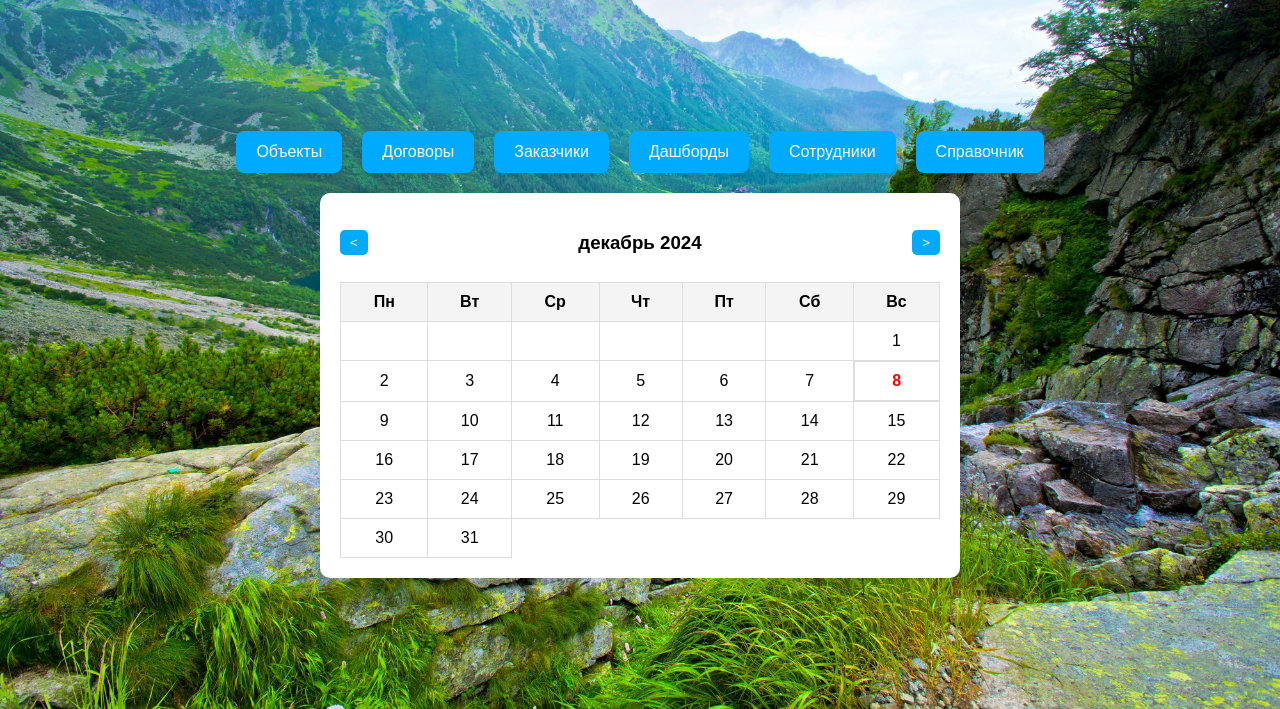
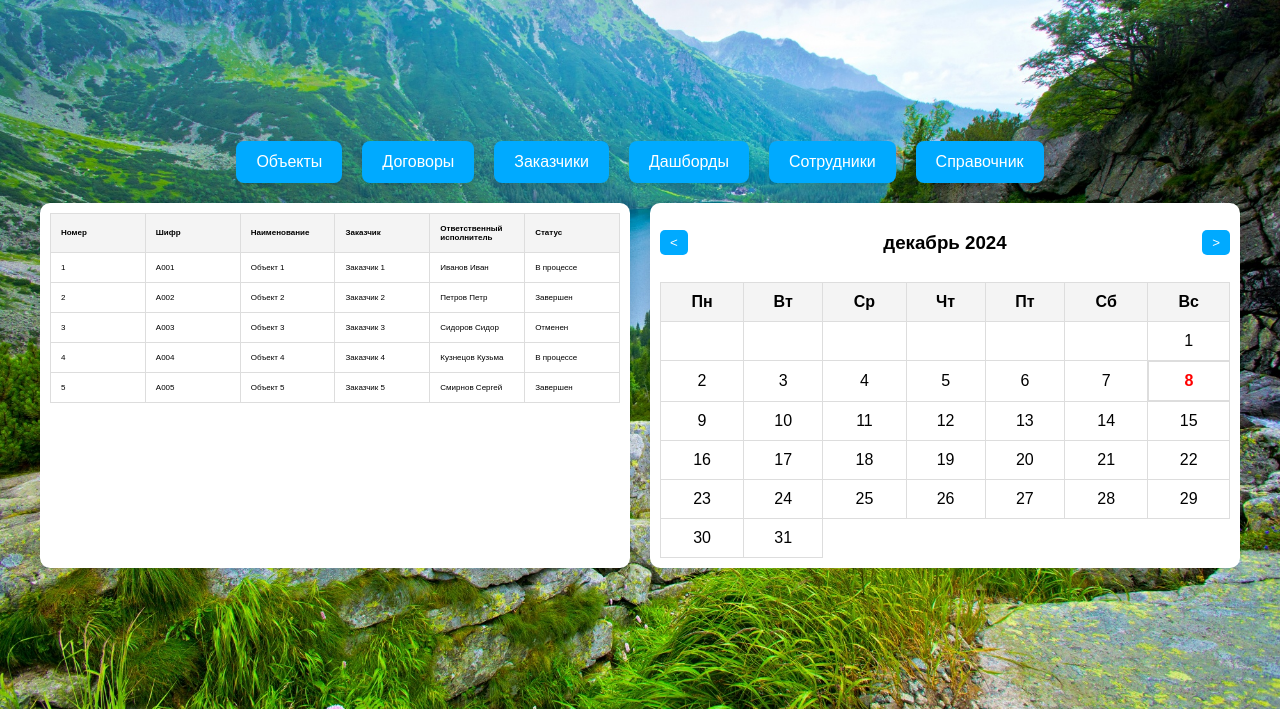
Before and after one commit to DataProRU/Tingidis, a FastAPI app: template templates/welcome.html in a window 1280 px wide. Shown: the part 91-800 px from the top of the page. Run offline with FastAPI, Linux system fonts and the light colour scheme; the template is opened without the code that fills it, so the values that code supplies are empty; parts of the project's set-up code (start-up, migrations or seed data) failed here and were passed over.

Commit message:
add new widget

```diff
--- a/templates/welcome.html
+++ b/templates/welcome.html
@@ -14,7 +14,7 @@
             background-image: url('/static/img/bg.jpg');
             background-size: cover;
             background-position: center;
-            font-family: Arial, sans-serif; /* Added font for consistency */
+            font-family: Arial, sans-serif;
         }
 
         .header {
@@ -34,7 +34,7 @@
             margin: 0;
             font-size: 24px;
             color: #333;
-            text-align: center; /* Improved alignment for various devices */
+            text-align: center;
         }
 
         .section-center {
@@ -62,7 +62,7 @@
             border-radius: 8px;
             font-size: 16px;
             transition: background-color 0.3s ease, transform 0.3s ease;
-            box-shadow: 0 4px 6px rgba(0, 0, 0, 0.1); /* Added shadow for button */
+            box-shadow: 0 4px 6px rgba(0, 0, 0, 0.1);
         }
 
         .welcome-btn:hover {
@@ -84,14 +84,40 @@
             justify-content: center;
         }
 
-        .calendar-widget {
+        .widget-container {
+            display: flex;
+            gap: 20px;
+            width: 100%;
+            max-width: 1200px;
+            margin-top: 20px;
+        }
+
+        .table-widget, .calendar-widget {
             background-color: #fff;
             border-radius: 10px;
             box-shadow: 0 0 10px rgba(0, 0, 0, 0.1);
-            padding: 20px;
-            margin-top: 20px;
+            padding: 10px;
+            flex: 1;
+        }
+
+        .table-widget table {
             width: 100%;
-            max-width: 600px;
+            border-collapse: collapse;
+            table-layout: fixed;
+            word-wrap: break-word;
+        }
+
+        .table-widget th, .table-widget td {
+            border: 1px solid #ddd;
+            padding: 10px;
+            text-align: left;
+            overflow: hidden;
+            text-overflow: ellipsis;
+            font-size:50%;
+        }
+
+        .table-widget th {
+            background-color: #f4f4f4;
         }
 
         .calendar-header {
@@ -140,7 +166,7 @@
             display: flex;
             align-items: center;
             justify-content: center;
-            margin: auto; /* Center today's date in the cell */
+            margin: auto;
         }
 
         .time-container {
@@ -178,6 +204,63 @@
             <button class="welcome-btn"><a href="/users/">Доступ</a></button>
             {% endif %}
         </div>
+        <div class="widget-container">
+            <div class="table-widget">
+                <table>
+                    <thead>
+                        <tr>
+                            <th>Номер</th>
+                            <th>Шифр</th>
+                            <th>Наименование</th>
+                            <th>Заказчик</th>
+                            <th>Ответственный исполнитель</th>
+                            <th>Статус</th>
+                        </tr>
+                    </thead>
+                    <tbody>
+                        <tr>
+                            <td>1</td>
+                            <td>A001</td>
+                            <td>Объект 1</td>
+                            <td>Заказчик 1</td>
+                            <td>Иванов Иван</td>
+                            <td>В процессе</td>
+                        </tr>
+                        <tr>
+                            <td>2</td>
+                            <td>A002</td>
+                            <td>Объект 2</td>
+                            <td>Заказчик 2</td>
+                            <td>Петров Петр</td>
+                            <td>Завершен</td>
+                        </tr>
+                        <tr>
+                            <td>3</td>
+                            <td>A003</td>
+                            <td>Объект 3</td>
+                            <td>Заказчик 3</td>
+                            <td>Сидоров Сидор</td>
+                            <td>Отменен</td>
+                        </tr>
+                        <tr>
+                            <td>4</td>
+                            <td>A004</td>
+                            <td>Объект 4</td>
+                            <td>Заказчик 4</td>
+                            <td>Кузнецов Кузьма</td>
+                            <td>В процессе</td>
+                        </tr>
+                        <tr>
+                            <td>5</td>
+                            <td>A005</td>
+                            <td>Объект 5</td>
+                            <td>Заказчик 5</td>
+                            <td>Смирнов Сергей</td>
+                            <td>Завершен</td>
+                        </tr>
+                    </tbody>
+                </table>
+            </div>
             <div class="calendar-widget">
                 <div class="calendar-header">
                     <button class="nav-btn" id="prev-month">&lt;</button>
@@ -200,6 +283,7 @@
                         <!-- Дни будут генерироваться через JS -->
                     </tbody>
                 </table>
+            </div>
         </div>
     </section>
 </body>
```
Lines whose indentation alone changed are shown as unchanged.
